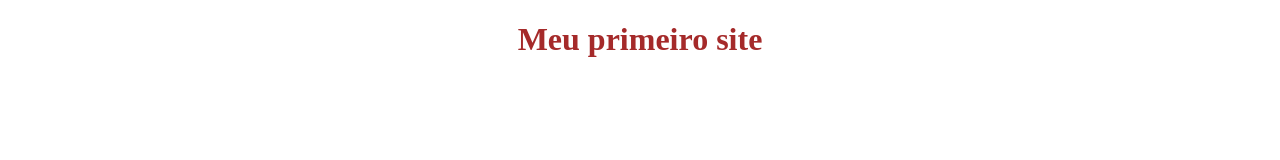
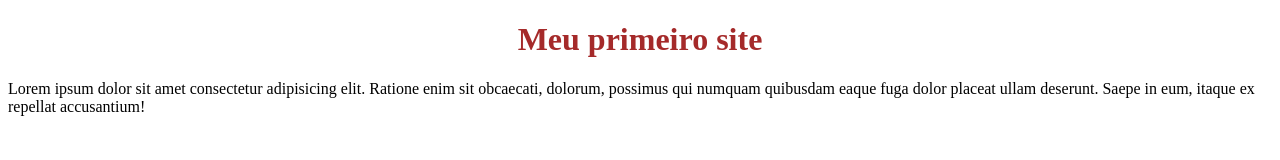
Before and after one commit to Andriely7/cursoJavascript, a plain HTML site: page index.html in a window 1280 px wide. Drawn offline with Linux system fonts and the light colour scheme.

Commit message:
criado a tag p

```diff
--- a/index.html
+++ b/index.html
@@ -8,6 +8,7 @@
 <body>
     <div>
         <h1 style="color:brown; text-align: center;"> Meu primeiro site </h1>
+        <p>Lorem ipsum dolor sit amet consectetur adipisicing elit. Ratione enim sit obcaecati, dolorum, possimus qui numquam quibusdam eaque fuga dolor placeat ullam deserunt. Saepe in eum, itaque ex repellat accusantium!</p>
     </div>
 </body>
 </html>
```
